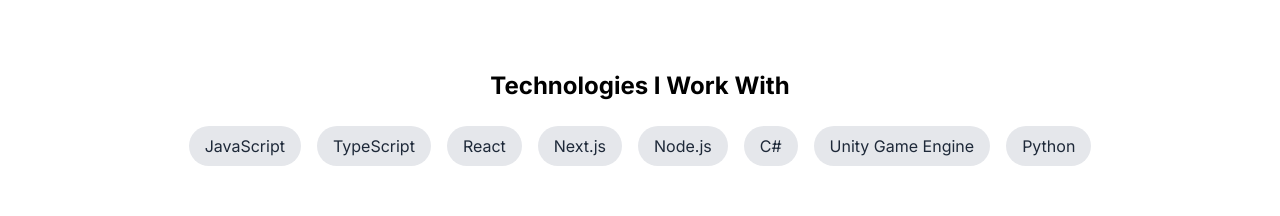
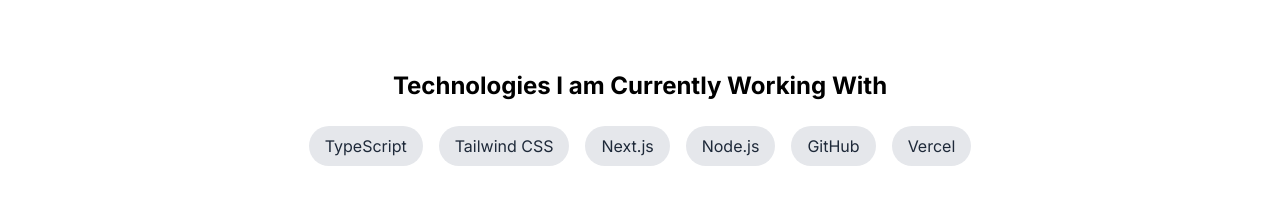
Before and after one commit to BenFielder1/portfolio, a Next.js app: page / in a window 1280 px wide. Shown: the part 530-746 px from the top of the page. Built offline with nearby package versions, Linux system fonts and the light colour scheme.

Commit message:
technologies I am currently working with

```diff
--- a/src/app/page.tsx
+++ b/src/app/page.tsx
@@ -51,9 +51,9 @@
 
             {/* Quick Skills Overview */}
             <section className="py-10">
-                <h2 className="text-2xl font-bold mb-6 text-center">Technologies I Work With</h2>
+                <h2 className="text-2xl font-bold mb-6 text-center">Technologies I am Currently Working With</h2>
                 <div className="flex flex-wrap justify-center gap-4">
-                    {["JavaScript", "TypeScript", "React", "Next.js", "Node.js", "C#", "Unity Game Engine", "Python"].map((skill) => (
+                    {["TypeScript", "Tailwind CSS", "Next.js", "Node.js", "GitHub", "Vercel"].map((skill) => (
                         <span key={skill} className="bg-gray-200 px-4 py-2 rounded-full text-gray-800">
                             {skill}
                         </span>
```
